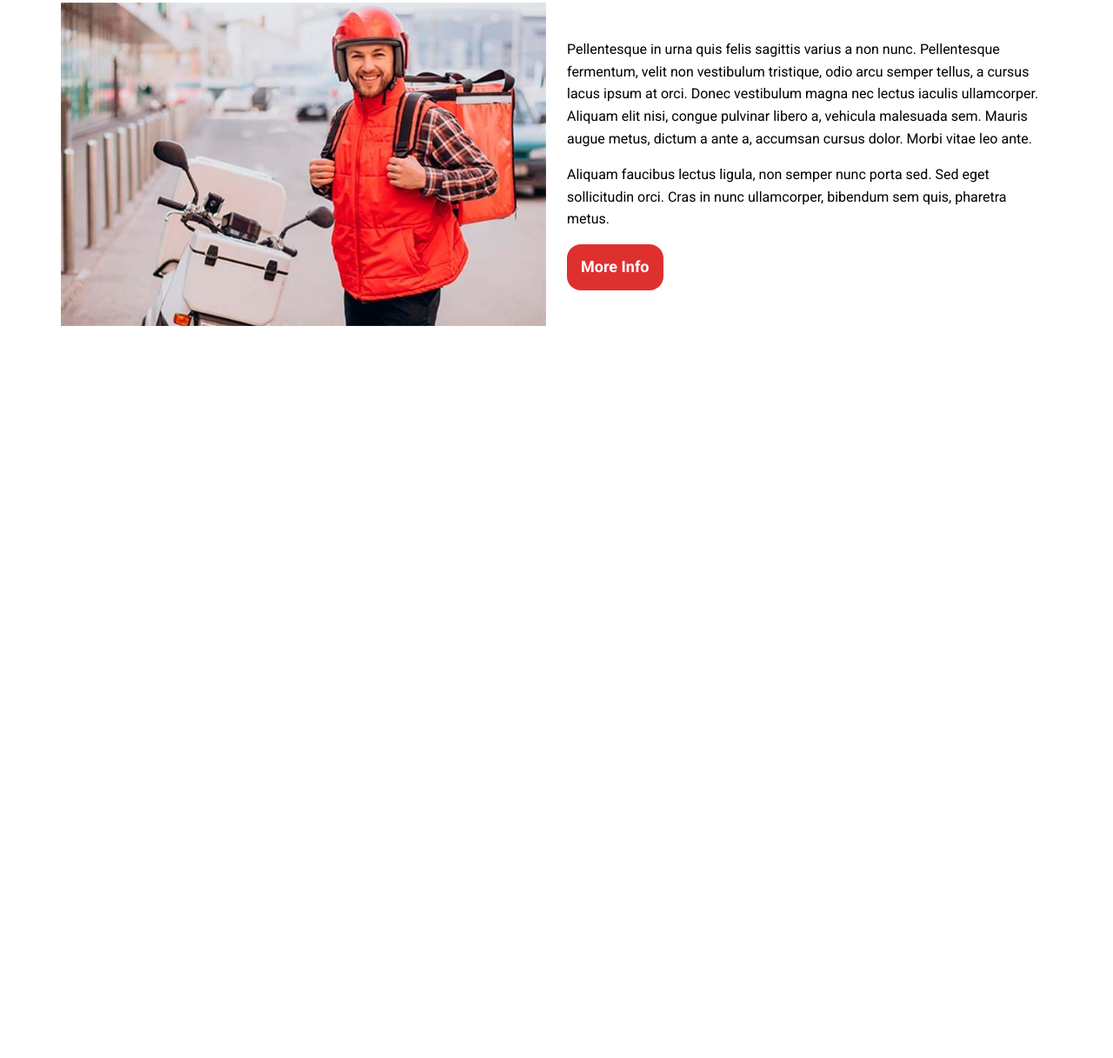
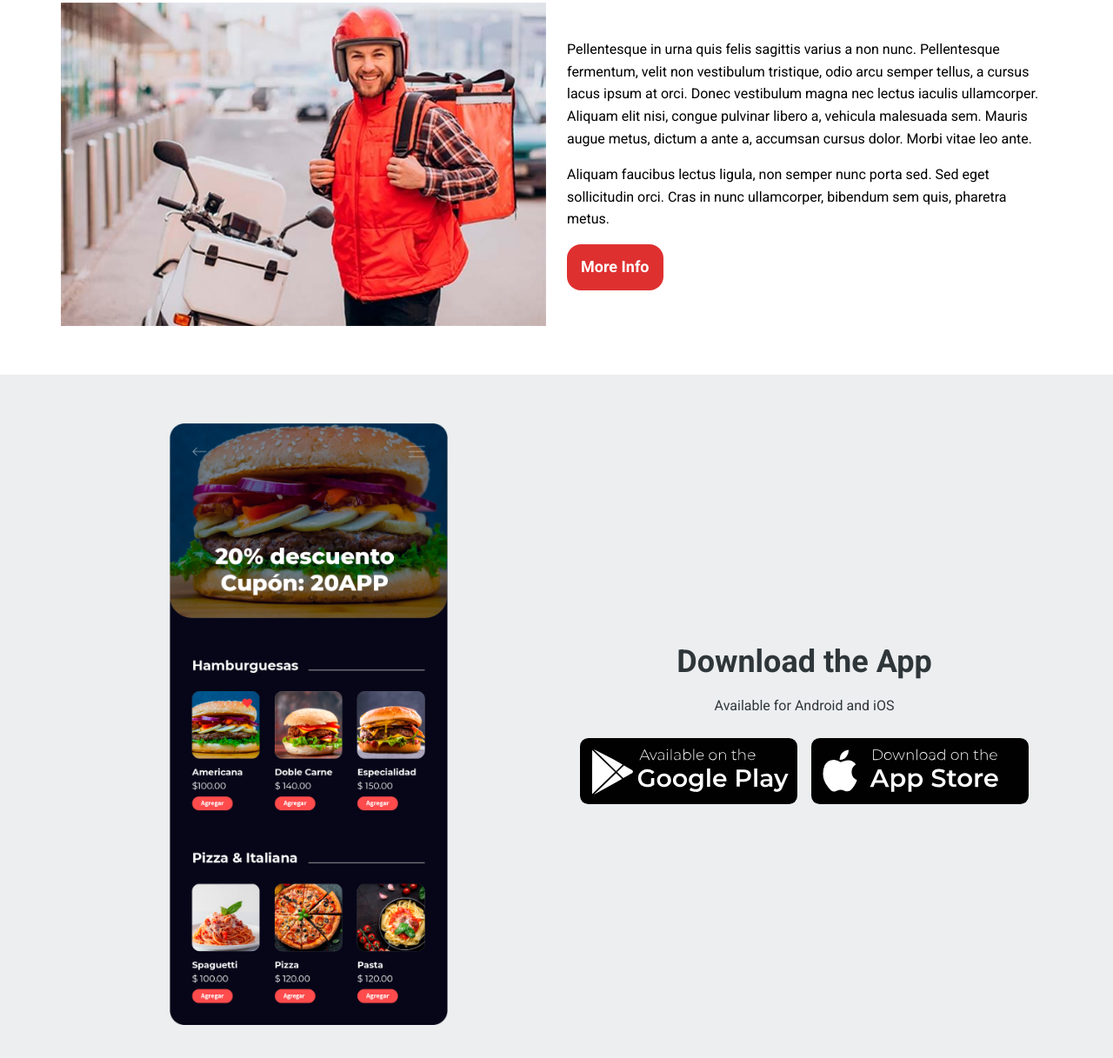
Before and after one commit to enriquesamudio99/six-delivery-app, a website: page index.html in a window 1280 px wide. Shown: the part 4488-5705 px from the top of the page at 87% size. Before the commit the page ends 4919 px from the top, so only its background shows below. Drawn offline with Linux system fonts and the light colour scheme.

Commit message:
Download section done

```diff
--- a/index.html
+++ b/index.html
@@ -289,5 +289,25 @@
             </div>
         </div>
     </section>
+
+    <section class="download">
+        <div class="download__grid container">
+            <div class="download__img">
+                <img src="build/img/app.png" alt="App Image">
+            </div>
+            <div class="stores">
+                <h3 class="stores__heading">Download the App</h3>
+                <p class="stores__subtitle">Available for Android and iOS</p>
+                <div class="stores__grid">
+                    <a href="#" class="stores__link">
+                        <img src="build/img/tienda-android.svg" alt="Google Play Logo">
+                    </a>
+                    <a href="#" class="stores__link">
+                        <img src="build/img/tienda-apple.svg" alt="App Store Logo">
+                    </a>
+                </div>
+            </div>
+        </div>
+    </section>
 </body>
 </html>
--- a/src/scss/app.scss
+++ b/src/scss/app.scss
@@ -5,4 +5,5 @@
 @use "testimonials";
 @use "favorites";
 @use "deliverymen";
+@use "download";
 @use "utilities";
--- /dev/null
+++ b/src/scss/download/_download.scss
@@ -0,0 +1,38 @@
+@use "base/variables" as v;
+@use "base/mixins" as m;
+
+.download {
+    background-color: v.$lightGray;
+    padding: v.$gutter 0;
+
+    &__grid {
+        @include m.grid(1,3.5rem);
+
+        @include m.md {
+            @include m.grid(2,0);
+            align-items: center;
+        }
+    }
+
+    &__img {
+        width: 220px;
+        margin: 0 auto;
+        transition: transform .3s ease-in-out;
+
+        @include m.sm {
+            width: 280px;
+        }
+
+        @include m.lg {
+            width: 300px;
+        }
+
+        @include m.xl {
+            width: 320px;
+        }
+
+        &:hover {
+            transform: scale(1.05);
+        }
+    }
+}
--- /dev/null
+++ b/src/scss/download/_index.scss
@@ -0,0 +1,2 @@
+@forward "download";
+@forward "stores";
--- /dev/null
+++ b/src/scss/download/_stores.scss
@@ -0,0 +1,43 @@
+@use "base/variables" as v;
+@use "base/mixins" as m;
+
+.stores {
+    display: flex;
+    flex-direction: column;
+    align-items: center;
+
+    &__grid {
+        margin-top: 1.5rem;
+        @include m.grid(1,1rem);
+
+        @include m.lg {
+            grid-template-columns: repeat(2,1fr);
+        }
+    }
+
+    &__heading {
+        color: v.$secondary;
+        font-size: 1.75rem;
+
+        @include m.md {
+            font-size: 2rem;
+        }
+
+        @include m.xl {
+            font-size: 2.25rem;
+        }
+    }
+
+    &__subtitle {
+        color: v.$secondary;
+    }
+
+    &__link {
+        width: 250px;
+        transition: transform .3s ease-in-out;
+
+        &:hover {
+            transform: scale(1.05);
+        }
+    }
+}
```
Also changed, not shown: build/css/app.css, 1 other file.
